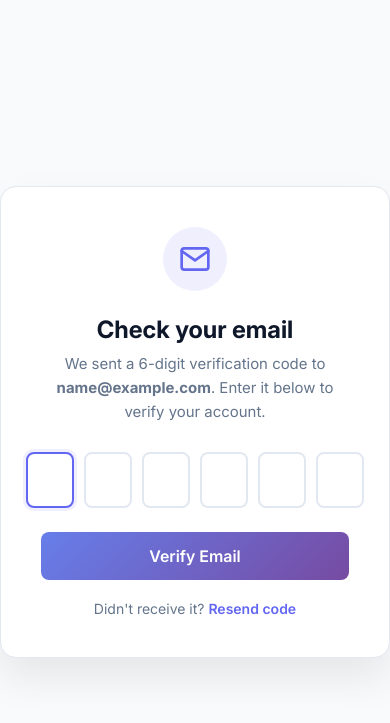
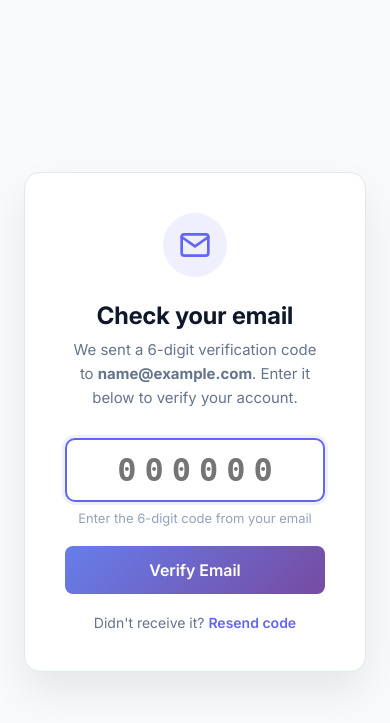
Before and after one commit to smugabi-ugx/samsoftpay, a Flask app: page /verify-email in a window 390 px wide. Shown: the top 723 px of the page. Run offline with Flask 3, Linux system fonts and the light colour scheme; the visitor is signed in with stand-in values (Sample User, id 1); data that the repository does not hold is empty; parts of the project's set-up code (start-up, migrations or seed data) failed here and were passed over; some libraries are stand-ins or nearby versions.

Commit message:
Fix OTP verification submit + add self-serve unlock & sandbox funding
Onboarding was blocking users at "step 2" (verify email) and there was no easy
way to fund a sandbox wallet for testing.

- verify_email.html / verify_2fa.html: replace the six-separate-boxes widget
  (that fed a HIDDEN field via JS) with a single input. The old widget silently
  posted an EMPTY code when JS misfired or, very commonly, when mobile SMS
  autofill dropped the code in without triggering the sync — an empty submit
  that also BURNED one of the 5 OTP attempts toward a 30-min lockout. The single
  input always submits its own value, supports autocomplete="one-time-code"
  (mobile autofill), strips non-digits, and blocks an incomplete submit so a
  stray click can't waste an attempt. Works with JS off (server still validates).

- flask unlock <email>: no-email escape hatch — clears the lockout, marks the
  email verified, resets OTP attempts. For when SMTP didn't deliver a code or a
  user burned their attempts (the situation the old form caused).

- Self-serve sandbox funding: POST /dashboard/wallet/sandbox-fund + a wallet
  button. One click adds TEST money to the SANDBOX available balance (is_test
  ledger ONLY, capped 10M/click) — Stripe-style test funds, so an integrator can
  test payouts/refunds (which need available >= amount+fee) without building a
  top-up flow. Verified: credits sandbox only, live balance stays 0.

Co-Authored-By: Claude Opus 4.8 <noreply@anthropic.com>

```diff
--- a/app/templates/verify_email.html
+++ b/app/templates/verify_email.html
@@ -23,14 +23,17 @@
     .icon-wrap svg { width: 32px; height: 32px; color: #6366f1; }
     h2 { font-size: 1.5rem; font-weight: 700; color: #0f172a; text-align: center; margin-bottom: 0.5rem; }
     p { color: #64748b; text-align: center; font-size: 0.9375rem; line-height: 1.6; margin-bottom: 1.75rem; }
-    .otp-inputs { display: flex; gap: 0.625rem; justify-content: center; margin-bottom: 1.5rem; }
-    .otp-inputs input {
-      width: 48px; height: 56px; text-align: center;
-      font-size: 1.5rem; font-weight: 700; font-family: monospace;
-      border: 2px solid #e2e8f0; border-radius: 8px;
-      transition: all 0.2s;
+    .otp-single {
+      width: 100%; height: 64px; text-align: center;
+      font-size: 2rem; font-weight: 700; font-family: monospace;
+      letter-spacing: 0.5rem; text-indent: 0.5rem;
+      border: 2px solid #e2e8f0; border-radius: 10px;
+      transition: all 0.2s; margin-bottom: 0.5rem;
     }
-    .otp-inputs input:focus { outline: none; border-color: #6366f1; box-shadow: 0 0 0 3px rgba(99,102,241,0.1); }
+    .otp-single:focus { outline: none; border-color: #6366f1; box-shadow: 0 0 0 3px rgba(99,102,241,0.1); }
+    .otp-single.invalid { border-color: #dc2626; box-shadow: 0 0 0 3px rgba(239,68,68,0.12); }
+    .hint { text-align: center; font-size: 0.8125rem; color: #94a3b8; margin-bottom: 1.25rem; min-height: 1.1em; }
+    .btn-submit:disabled { opacity: 0.5; cursor: not-allowed; transform: none; box-shadow: none; }
     .btn-submit {
       width: 100%; padding: 0.875rem;
       background: linear-gradient(135deg, #667eea 0%, #764ba2 100%);
@@ -58,18 +61,14 @@
     {% if error %}<div class="error">{{ error }}</div>{% endif %}
     {% if info %}<div class="info">{{ info }}</div>{% endif %}
 
-    <form method="POST" action="{{ url_for('auth.verify_email') }}" id="otp-form">
+    <form method="POST" action="{{ url_for('auth.verify_email') }}" id="otp-form" novalidate>
       <input type="hidden" name="csrf_token" value="{{ csrf_token() }}">
-      <input type="hidden" name="code" id="code-hidden">
-      <div class="otp-inputs">
-        <input type="text" maxlength="1" class="otp-digit" inputmode="numeric" pattern="[0-9]" autocomplete="off">
-        <input type="text" maxlength="1" class="otp-digit" inputmode="numeric" pattern="[0-9]" autocomplete="off">
-        <input type="text" maxlength="1" class="otp-digit" inputmode="numeric" pattern="[0-9]" autocomplete="off">
-        <input type="text" maxlength="1" class="otp-digit" inputmode="numeric" pattern="[0-9]" autocomplete="off">
-        <input type="text" maxlength="1" class="otp-digit" inputmode="numeric" pattern="[0-9]" autocomplete="off">
-        <input type="text" maxlength="1" class="otp-digit" inputmode="numeric" pattern="[0-9]" autocomplete="off">
-      </div>
-      <button type="submit" class="btn-submit">Verify Email</button>
+      <input type="text" name="code" id="otp-code" class="otp-single"
+             inputmode="numeric" autocomplete="one-time-code" pattern="\d{6}"
+             maxlength="6" placeholder="000000" aria-label="6-digit verification code"
+             autofocus required>
+      <div class="hint" id="otp-hint">Enter the 6-digit code from your email</div>
+      <button type="submit" class="btn-submit" id="otp-submit">Verify Email</button>
     </form>
 
     <div class="resend">
@@ -82,27 +81,34 @@
   </div>
 
   <script>
-    const digits = document.querySelectorAll('.otp-digit');
-    digits[0].focus();
-    digits.forEach((el, i) => {
-      el.addEventListener('input', () => {
-        if (el.value && i < digits.length - 1) digits[i + 1].focus();
-        syncHidden();
+    // Single input: always submits its own value (name="code"), works with mobile
+    // SMS one-time-code autofill, and never posts an empty code. Progressive
+    // enhancement only — strips non-digits and blocks an incomplete submit so a
+    // stray click can't burn one of the 5 OTP attempts. With JS off, the field
+    // still posts and the server validates.
+    (function () {
+      var inp = document.getElementById('otp-code');
+      var btn = document.getElementById('otp-submit');
+      var hint = document.getElementById('otp-hint');
+      var base = 'Enter the 6-digit code from your email';
+      function clean() {
+        var v = inp.value.replace(/\D/g, '').slice(0, 6);
+        if (v !== inp.value) inp.value = v;
+        inp.classList.remove('invalid');
+        hint.textContent = v.length === 6 ? 'Ready — click Verify' : base + ' (' + v.length + '/6)';
+        return v.length === 6;
+      }
+      inp.addEventListener('input', clean);
+      document.getElementById('otp-form').addEventListener('submit', function (e) {
+        if (!clean()) {
+          e.preventDefault();
+          inp.classList.add('invalid');
+          inp.focus();
+          hint.textContent = 'Please enter all 6 digits before verifying';
+        }
       });
-      el.addEventListener('keydown', e => {
-        if (e.key === 'Backspace' && !el.value && i > 0) digits[i - 1].focus();
-      });
-      el.addEventListener('paste', e => {
-        const paste = (e.clipboardData || window.clipboardData).getData('text').replace(/\D/g, '');
-        paste.split('').forEach((ch, j) => { if (digits[i + j]) digits[i + j].value = ch; });
-        syncHidden();
-        e.preventDefault();
-      });
-    });
-    function syncHidden() {
-      document.getElementById('code-hidden').value = [...digits].map(d => d.value).join('');
-    }
-    document.getElementById('otp-form').addEventListener('submit', syncHidden);
+      inp.focus();
+    })();
   </script>
 </body>
 </html>
```
Also changed, not shown: app/cli.py (+22 -0 lines), app/routes/wallet.py (+30 -0 lines), app/templates/verify_2fa.html (+35 -35 lines), app/templates/wallet.html (+15 -0 lines).
